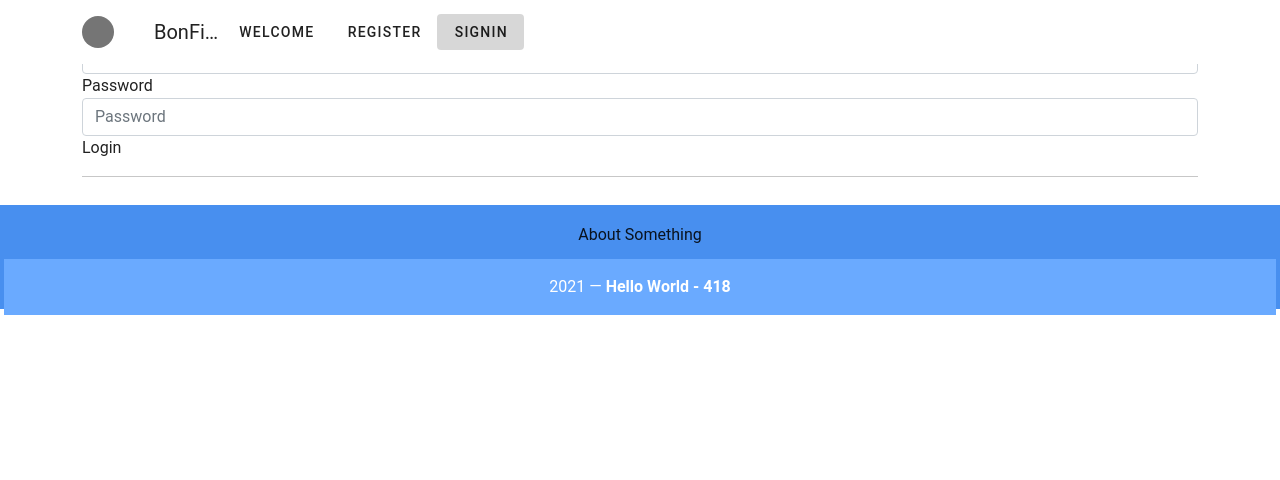
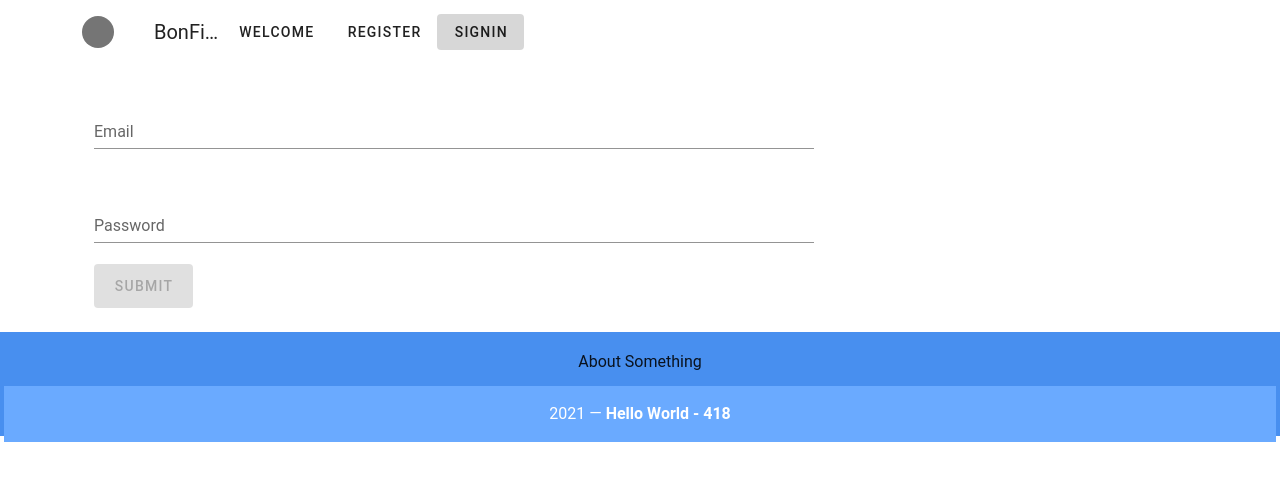
Before and after one commit to UTSCCSCC01/BonFire, a Vue app in the folder frontend/: page /#/signin in a window 1280 px wide. Shown: the top 480 px of the page. Built offline with nearby package versions, Linux system fonts and the light colour scheme.

Commit message:
more minor changes

```diff
--- a/frontend/src/App.vue
+++ b/frontend/src/App.vue
@@ -21,7 +21,7 @@
 
             <v-btn
               v-for="link in links"
-              :key="link"
+              :key="link.name"
               :to="link.to"
               text
             >
@@ -78,9 +78,6 @@
         ],
       }
     },
-    mounted() {
-      console.log(this.links)
-    }
   }
 </script>
 <style>
--- a/frontend/src/components/SideNav.vue
+++ b/frontend/src/components/SideNav.vue
@@ -76,10 +76,8 @@ export default {
 	},
 	methods: {
     signOut() {
-      this.$root.isAuthenticated = false;
-      this.$root.currentUser = {};
+      localStorage.removeItem('token');
       this.$router.push('/');
-      localStorage.removeItem('token');
     }
   }
 }
--- a/frontend/src/main.js
+++ b/frontend/src/main.js
@@ -23,12 +23,6 @@ Vue.prototype.$http = client;
 new Vue({
   router,
   vuetify,
-  data: function () {
-    return {
-      currentUser: {},
-      isAuthenticated: false
-    }
-  },
   render: h => h(App)
 }).$mount('#app')
 
--- a/frontend/src/views/Dashboard.vue
+++ b/frontend/src/views/Dashboard.vue
@@ -6,12 +6,7 @@
 
 <script>
 export default {
-	props: {
-		currentUser: {
-			type: Object,
-			required: true
-		}
-	}
+	name: 'Dashboard'
 }
 </script>
 
--- a/frontend/src/views/Register.vue
+++ b/frontend/src/views/Register.vue
@@ -15,6 +15,7 @@
                 v-model="user.email"
                 label="Email"
                 required
+                :disabled="loading"
                 :rules="[ validations.email ]"
               />
             </v-col>
@@ -28,6 +29,7 @@
                 v-model="user.first_name"
                 label="First name"
                 required
+                :disabled="loading"
                 :rules="[ validations.first_name ]"
               />
             </v-col>
@@ -39,6 +41,7 @@
                 v-model="user.last_name"
                 label="Last name"
                 required
+                :disabled="loading"
                 :rules="[ validations.last_name ]"
               />
             </v-col>
@@ -52,6 +55,7 @@
                 v-model="user.password"
                 label="Password"
                 type="password"
+                :disabled="loading"
                 required
                 :rules="[ validations.password ]"
               />
@@ -64,6 +68,7 @@
                 v-model="verifyPass"
                 label="Verify Password"
                 type="password"
+                :disabled="loading"
                 required
                 :rules="[ validations.verifyPass() ]"
               />
@@ -72,7 +77,10 @@
           <v-btn
             class="mr-4"
             type="submit"
-            :disabled="!valid_form"
+            large
+            color="primary"
+            :disabled="!valid_form || loading"
+            :loading="loading"
           >
             submit
           </v-btn>
@@ -101,7 +109,7 @@ export default {
       return {
         password: () => this.user.password.length > 0 ? true : 'Password is required',
         verifyPass: () => this.user.password == this.verifyPass ? true : 'Passwords must match',
-        email: () => this.user.email.length > 0 ? true : 'email is required',
+        email: () => this.user.email.length > 0 ? true : 'Email is required',
         first_name: () => this.user.first_name.length > 0 ? true : 'First name is required',
         last_name: () => this.user.last_name.length > 0 ? true : 'Last name is required'
       }
@@ -111,13 +119,13 @@ export default {
     submit() {
       if (!this.valid_form) {
         // Growl
-      } else {
+        return;
+      }
+
       this.loading = true;
       this.$http.post('auth/register', this.user)
         .then(res => {
           localStorage.setItem('token', res.data.token.accessToken);
-            this.$root.isAuthenticated = true;
-            this.$root.currentUser = res.data;
           this.$router.push('Dashboard');
         })
         .finally(() => {
@@ -126,7 +134,6 @@ export default {
     }
   }
 }
-}
 </script>
 <style lang="scss" scoped>
 
--- a/frontend/src/views/SignIn.vue
+++ b/frontend/src/views/SignIn.vue
@@ -1,64 +1,86 @@
 <template>
-  <div class="signin">
-    <form
-      class="login"
-      @submit.prevent="submit"
-    >
-      <div class="form-group">
-        <label>Email address</label>
-        <input
-          v-model="email"
-          required
-          type="email"
-          class="form-control"
-          placeholder="Enter email"
-        >
-      </div>
-      <div class="form-group">
-        <label>Password</label>
-        <input
-          v-model="password"
-          required
-          type="password"
-          class="form-control"
-          placeholder="Password"
-        >
-      </div>
-      <button
-        type="submit"
-        :disabled="loading"
+  <div class="register">
+    <v-main>
+      <v-form
+        v-model="valid_form"
+        @submit="submit"
       >
-        Login
-      </button>
-      <hr>
-    </form>
+        <v-container>
+          <v-row>
+            <v-col
+              cols="12"
+              md="8"
+            >
+              <v-text-field
+                v-model="user.email"
+                label="Email"
+                required
+                :disabled="loading"
+                :rules="[ validations.email ]"
+              />
+            </v-col>
+          </v-row>
+          <v-row>
+            <v-col
+              cols="12"
+              md="8"
+            >
+              <v-text-field
+                v-model="user.password"
+                label="Password"
+                type="password"
+                required
+                :disabled="loading"
+                :rules="[ validations.password ]"
+              />
+            </v-col>
+          </v-row>
+          <v-btn
+            class="mr-4"
+            large
+            color="primary"
+            type="submit"
+            :disabled="!valid_form || loading"
+            :loading="loading"
+          >
+            submit
+          </v-btn>
+        </v-container>
+      </v-form>
+    </v-main>
   </div>
 </template>
 <script>
 
 export default {
-  components: {},
-  props: {
-
-  },
   data() {
     return {
-      email: '',
-      password: '',
+      user: {
+        password: '',
+        email: '',
+      },
+      verifyPass: '',
       loading: false,
+      valid_form: false,
+    }
+  },
+  computed: {
+    validations() {
+      return {
+        password: () => this.user.password.length > 0 ? true : 'Password is required',
+        email: () => this.user.email.length > 0 ? true : 'Email is required',
+      }
     }
   },
   methods: {
     submit() {
+      if (!this.valid_form) {
+        return;
+      }
+
       this.loading = true;
-
-      this.$http.post({
-          email: this.email,
-          password: this.password
-        })
+      this.$http.post('auth/login', this.user)
         .then(res => {
-          this.$root.isAuthenticated = true;
-          this.$root.currentUser = res.data;
           localStorage.setItem('token', res.data.token.accessToken);
           this.$router.push('Dashboard');
         })
```
Lines whose indentation alone changed are shown as unchanged.
